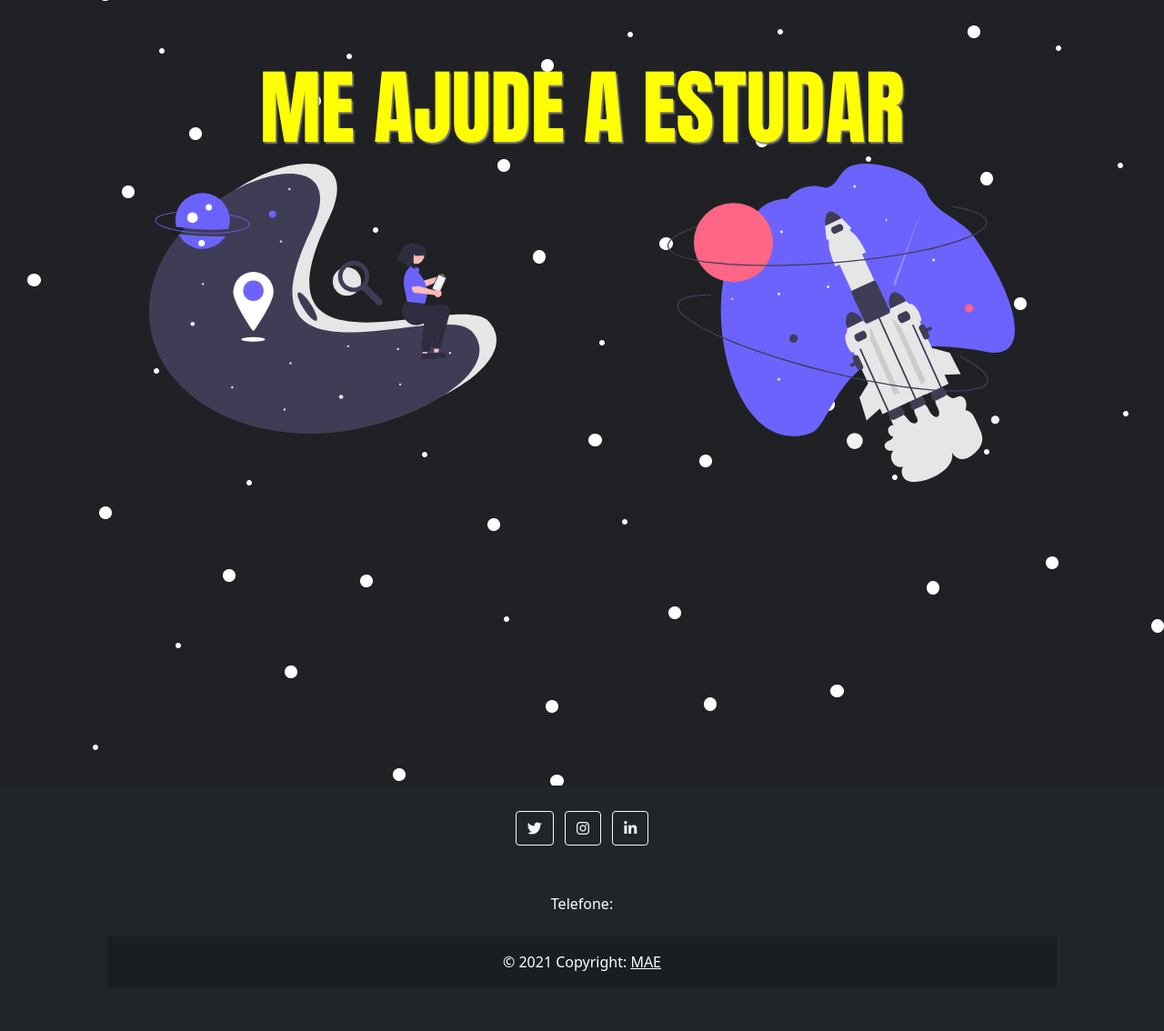
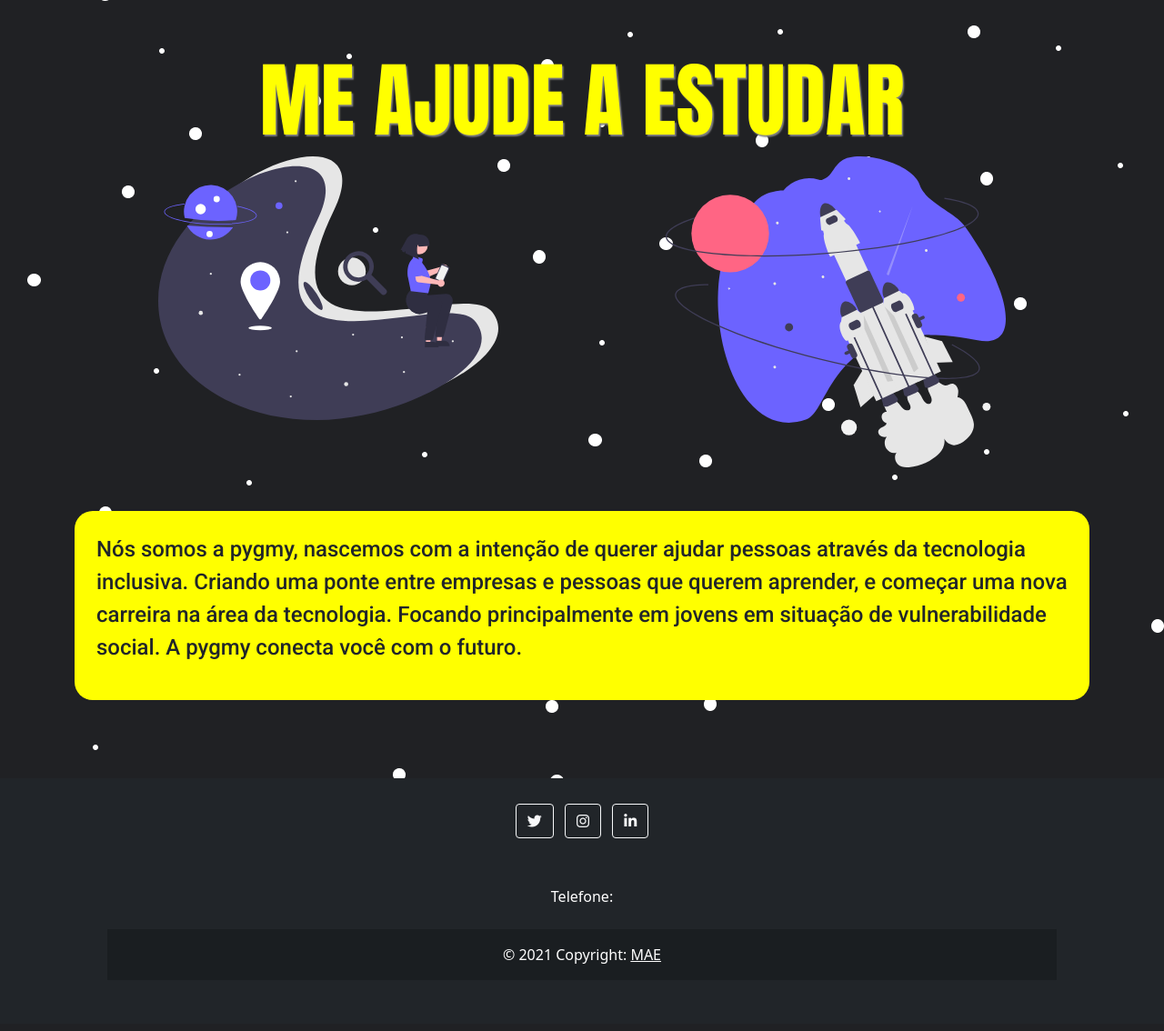
Before and after one commit to cristianoxavier/HackatonCubos, a Flask app: page / in a window 1280 px wide. Shown: the part 66-1200 px from the top of the page at 91% size. After the commit the page ends 1126 px from the top, so only its background shows below. Run offline with Flask 2, Linux system fonts and the light colour scheme; some libraries are stand-ins or nearby versions.

Commit message:
Configuracoes front | ajuste de tela

```diff
--- a/static/css/style.css
+++ b/static/css/style.css
@@ -1,4 +1,5 @@
 @import url('https://fonts.googleapis.com/css2?family=Anton&display=swap');
+@import url('https://fonts.googleapis.com/css2?family=Roboto:wght@500&display=swap');
 body {
   background-image: url('../img/startbg.png');
 }
@@ -99,11 +100,26 @@
   width: 90px;
 }
 .geral {
-  min-height:80vh;
+  min-height:90vh;
   position:relative;
   width:800px;
 }
-
+.fsize {
+  font-size: 90px;
+}
+.fsizesobre {
+  font-size: 1.5em;
+  font-family: 'Roboto', sans-serif;
+  background-color: yellow;
+}
+.fsizesobre {
+  border-radius: 20px;
+}
+.indexScreen{
+  min-height:100vh;
+  position:relative;
+  width:800px;
+}
 .footer {
   position:absolute;
   bottom:0;
@@ -120,4 +136,8 @@
   .stlBtn2 {
     margin-top: 15px;
   }
+
+  .fsize {
+    font-size: 70px;
   }
+}
--- a/templates/base.html
+++ b/templates/base.html
@@ -22,7 +22,7 @@
   <body style="background-color:#202124;">
     <nav class="navbar navbar-expand-lg navbar-dark bg-dark">
 
-      <a class="navbar-brand px-5" href="#">
+      <a class="navbar-brand px-5" href="{{ url_for('index') }}">
         <img src="../static/img/icon/icon.png" width="40" height="40" class="d-inline-block align-top" alt="">
         ME AJUDE A ESTUDAR
       </a>
--- a/templates/index.html
+++ b/templates/index.html
@@ -1,10 +1,9 @@
 {% extends 'base.html' %}
 {% block content %}
-<div>
+<div class="container indexScreen">
   <!--Index-->
-    <div class="" style="height: 100vh;">
   <div class="title-home" >
-      <h1 class="text-center" style="color:yellow; font-size:90px;">{%block title%}ME AJUDE A ESTUDAR{%endblock%}</h1>
+    <h1 class="text-center fsize" style="color:yellow; font-size:90px;">{%block title%}ME AJUDE A ESTUDAR{%endblock%}</h1>
   </div>
   <div class="container" style="width: 100wh;">
     <div class="row justify-content-between" >
@@ -16,6 +15,11 @@
       </div>
     </div>
   </div>
+  <div class="container p-4 mt-5 fsizesobre">
+    <p class="text-jutify">Nós somos a pygmy, nascemos com a intenção de querer ajudar pessoas através da tecnologia inclusiva. Criando uma ponte entre empresas e pessoas que querem aprender, e começar uma nova carreira na área da tecnologia.
+      Focando principalmente em jovens em situação de vulnerabilidade social.
+      A pygmy conecta você com o futuro.
+    </p>
   </div>
 </div>
 {% endblock %}
--- a/templates/signUp.html
+++ b/templates/signUp.html
@@ -33,10 +33,8 @@
                     <div class="inputbox"> <input type="text" class="form-control" name="username" placeholder="Username">  </div>
                 </div>
                 <div class="mt-2"> <button class="btn btn-primary btn-block">Cadastrar</button> </div>
+            </div>
         </form>
-            </div>
-
-
     </div>
 </div>
 <script>
```
Lines whose indentation alone changed are shown as unchanged.
